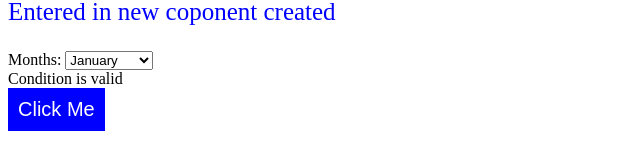
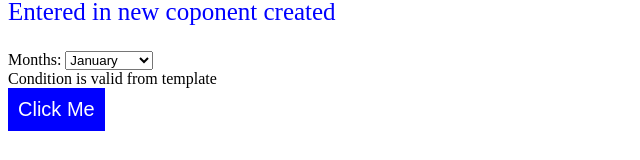
Before and after one commit to priyanka-teke05/angular-practice, an Angular app: page / in a window 1280 px wide. Shown: the part 522-682 px from the top of the page, without its empty margins (0-640 px from the left). Built offline with nearby package versions, Linux system fonts and the light colour scheme.

Commit message:
REFACTORED: template demo

```diff
--- a/src/app/new-cmp/new-cmp.component.html
+++ b/src/app/new-cmp/new-cmp.component.html
@@ -12,8 +12,8 @@
      </div>
      <div>
          <span *ngIf = "isAvailable; then condition1 else condition2"></span>
-         <ng-template #condition1>Condition is valid</ng-template>
-         <ng-template #condition2>Condition is invalid</ng-template>
+         <ng-template #condition1>Condition is valid from template</ng-template>
+         <ng-template #condition2>Condition is invalid from template</ng-template>
      </div>
      <button (click) = "myClickFunction($event)">
         Click Me
--- a/src/app/new-cmp/new-cmp.component.ts
+++ b/src/app/new-cmp/new-cmp.component.ts
@@ -19,7 +19,7 @@ export class NewCmpComponent implements OnInit {
   }
 
   changeMonths(event) {
-    console.log("Changed month from the dropdown");
+    alert("Changed month from the dropdown");
     console.log(event);
   }
 
```
